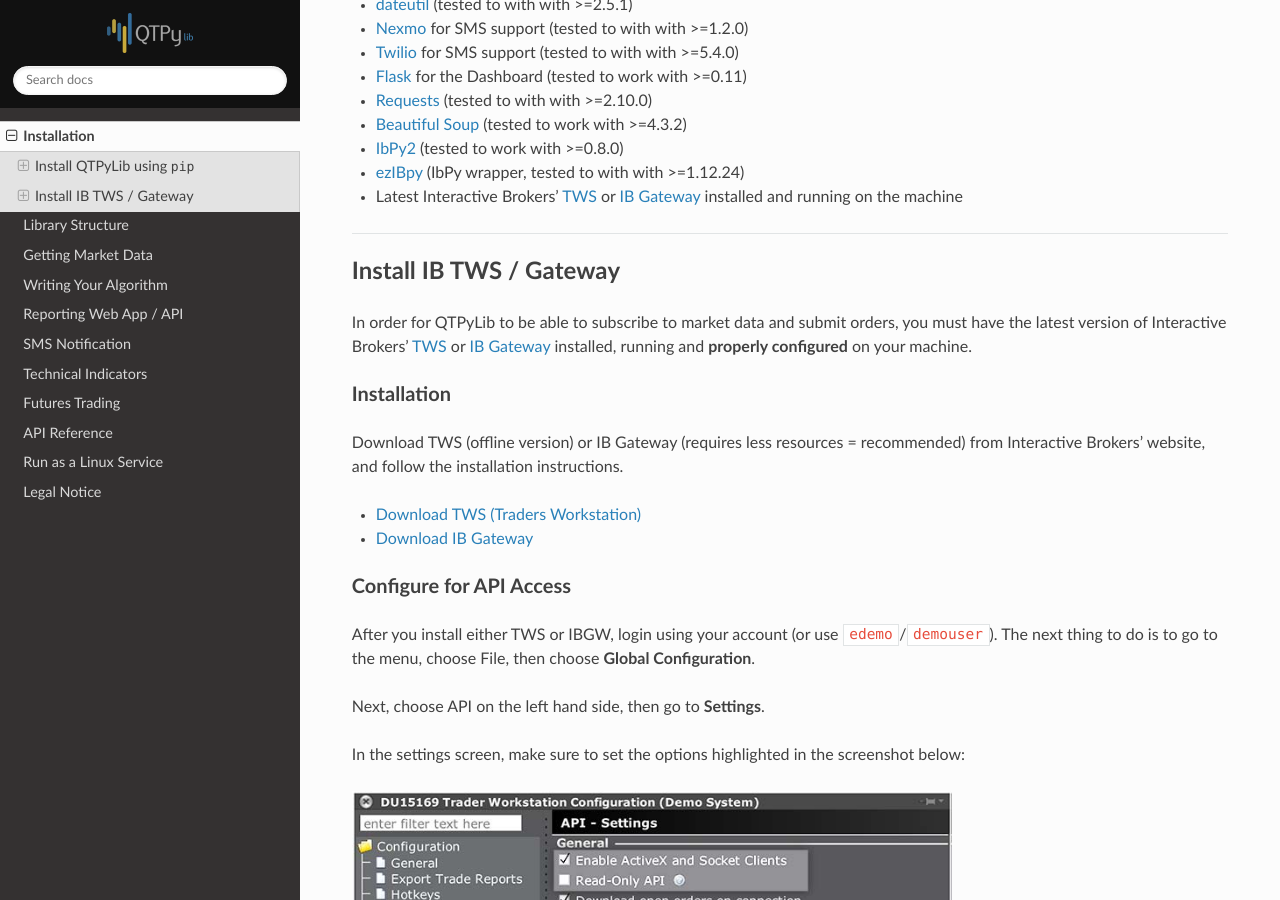
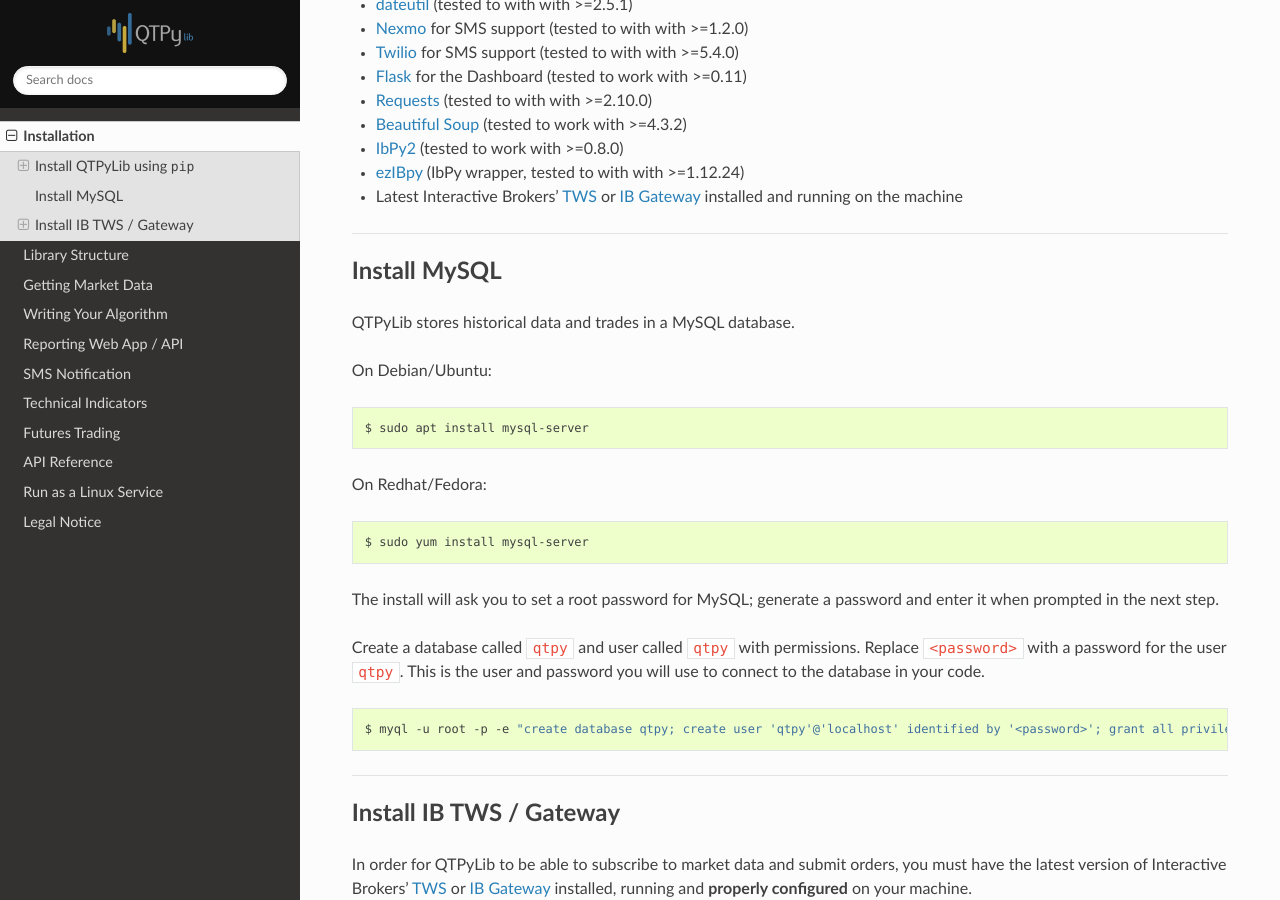
Before and after one commit to ranaroussi/qtpylib, a Sphinx documentation site: the page built from docs/source/install.rst, in a window 1280 px wide and 900 px high, scrolled down 979 px. Built offline with Sphinx 7.4.7 and the Read the Docs theme 2.0.0, drawn with Linux system fonts in a browser that asks for light colours.

Commit message:
Add instructions to install MySQL.
Since it's a requirement and not everybody has it or knows how.
Show how to create a separate user and table for qtpylib.

```diff
--- a/README.rst
+++ b/README.rst
@@ -1,5 +1,5 @@
 QTPyLib, Pythonic Algorithmic Trading
-======================================
+=====================================
 
 .. image:: https://img.shields.io/pypi/pyversions/qtpylib.svg?maxAge=2592000
     :target: https://pypi.python.org/pypi/qtpylib
@@ -256,6 +256,7 @@
 * `IbPy2 <https://github.com/blampe/IbPy>`__ (tested to work with >=0.8.0)
 * `ezIBpy <https://github.com/ranaroussi/ezibpy>`__ (IbPy wrapper, tested to with with >=1.12.24)
 * Latest Interactive Brokers’ `TWS <https://www.interactivebrokers.com/en/index.php?f=15875>`__ or `IB Gateway <https://www.interactivebrokers.com/en/index.php?f=16457>`__ installed and running on the machine
+* `MySQL <https://www.mysql.com/>`__ server installed and running with a database for QTPyLib
 
 -----
 
--- a/docs/source/install.rst
+++ b/docs/source/install.rst
@@ -2,7 +2,7 @@
 ============
 
 Install QTPyLib using ``pip``
-------------------------------
+-----------------------------
 
 .. code:: bash
 
@@ -10,7 +10,7 @@
 
 
 Uninstall QTPyLib
-~~~~~~~~~~~~~~~~~~
+~~~~~~~~~~~~~~~~~
 
 To uninstall QTPyLib using ``pip``, simply use:
 
@@ -62,6 +62,34 @@
 
 -----
 
+Install MySQL
+-------------
+
+QTPyLib stores historical data and trades in a MySQL database.
+
+On Debian/Ubuntu:
+
+.. code:: bash
+
+    $ sudo apt install mysql-server
+
+On Redhat/Fedora:
+
+.. code:: bash
+
+    $ sudo yum install mysql-server
+
+The install will ask you to set a root password for MySQL; generate a password and enter it when prompted in the next step.
+
+Create a database called ``qtpy`` and user called ``qtpy`` with permissions.  Replace ``<password>`` with a password for the user ``qtpy``.
+This is the user and password you will use to connect to the database in your code.
+
+.. code:: bash
+
+    $ myql -u root -p -e "create database qtpy; create user 'qtpy'@'localhost' identified by '<password>'; grant all privileges on qtpy . * to 'qtpy'@'localhost';"
+
+-----
+
 Install IB TWS / Gateway
 ------------------------
 
```
